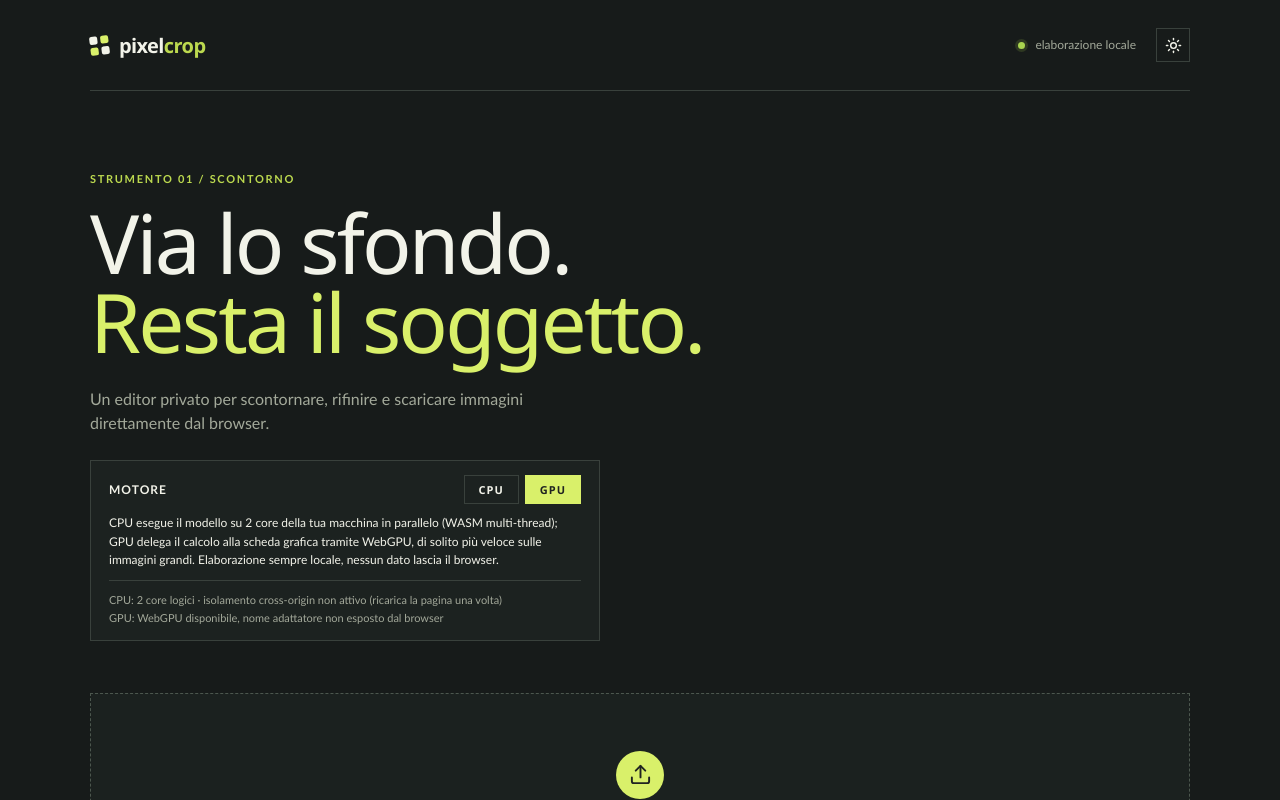
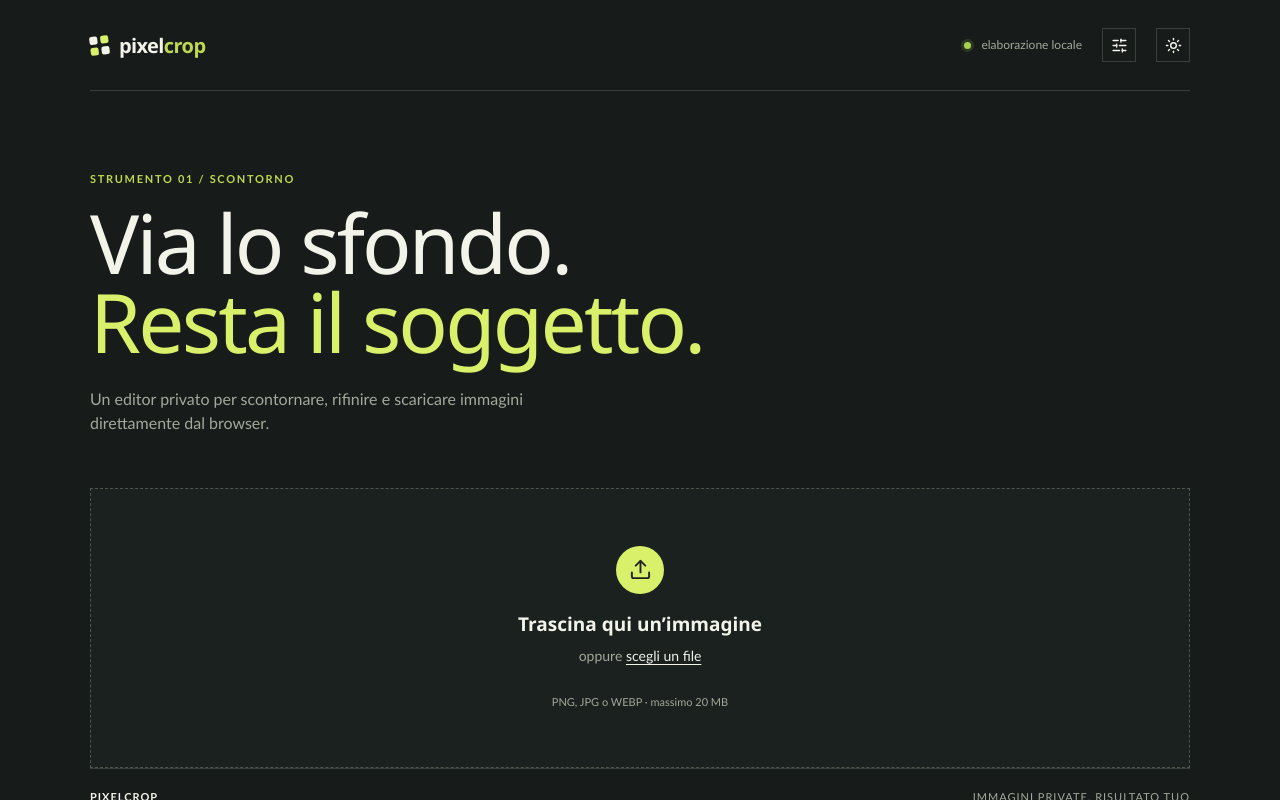
Before and after one commit to Juan0177/pixelCrop, a React (Vite) app: page / in a window 1280 px wide. Shown: the top 800 px of the page. Built offline with nearby package versions, Linux system fonts and the light colour scheme.

Commit message:
Aggiunge toggle mostra/nascondi opzioni: modalità base con motore automatico e solo tempo impiegato, modalità avanzata con selettore motore e monitor completo

```diff
--- a/src/main.jsx
+++ b/src/main.jsx
@@ -1,6 +1,6 @@
 import { useEffect, useRef, useState } from 'react';
 import { createRoot } from 'react-dom/client';
-import { Download, ImagePlus, Moon, RotateCcw, Sun, Upload, WandSparkles } from 'lucide-react';
+import { Download, ImagePlus, Moon, RotateCcw, SlidersHorizontal, Sun, Upload, WandSparkles } from 'lucide-react';
 import { segmentForeground } from '../assets/js/background-removal.js';
 import './styles.css';
 
@@ -17,6 +17,7 @@ function shapeAlpha(alpha, value) {
 
 function App() {
   const [theme, setTheme] = useState(() => localStorage.getItem('pixelcrop-theme') || 'dark');
+  const [showAdvanced, setShowAdvanced] = useState(() => localStorage.getItem('pixelcrop-advanced') === 'true');
   const [file, setFile] = useState(null);
   const [originalUrl, setOriginalUrl] = useState('');
   const [status, setStatus] = useState(null);
@@ -49,6 +50,10 @@ function App() {
     document.documentElement.dataset.theme = theme;
     localStorage.setItem('pixelcrop-theme', theme);
   }, [theme]);
+
+  useEffect(() => {
+    localStorage.setItem('pixelcrop-advanced', String(showAdvanced));
+  }, [showAdvanced]);
 
   // Il nome della GPU si ottiene solo dopo aver richiesto un adattatore: WebGPU non lo espone in modo sincrono.
   useEffect(() => {
@@ -227,13 +232,17 @@ function App() {
     <main className="app-shell">
       <nav className="topbar">
         <a className="brand" href="./" aria-label="PixelCrop home"><span className="brand-mark"><i /><i /><i /><i /></span><span>pixel<span>crop</span></span></a>
-        <div className="topbar-actions"><span className="privacy-note"><span className="status-dot" /> elaborazione locale</span><button className="icon-button" onClick={() => setTheme(theme === 'dark' ? 'light' : 'dark')} aria-label="Cambia tema">{theme === 'dark' ? <Sun size={17} /> : <Moon size={17} />}</button></div>
+        <div className="topbar-actions">
+          <span className="privacy-note"><span className="status-dot" /> elaborazione locale</span>
+          <button className="icon-button" onClick={() => setShowAdvanced((previous) => !previous)} aria-label={showAdvanced ? 'Nascondi opzioni' : 'Mostra opzioni'} aria-pressed={showAdvanced} title={showAdvanced ? 'Nascondi opzioni' : 'Mostra opzioni'}><SlidersHorizontal size={17} /></button>
+          <button className="icon-button" onClick={() => setTheme(theme === 'dark' ? 'light' : 'dark')} aria-label="Cambia tema">{theme === 'dark' ? <Sun size={17} /> : <Moon size={17} />}</button>
+        </div>
       </nav>
       <section className="intro">
         <p className="eyebrow">strumento 01 / scontorno</p>
         <h1>Via lo sfondo.<br /><em>Resta il soggetto.</em></h1>
         <p className="lede">Un editor privato per scontornare, rifinire e scaricare immagini direttamente dal browser.</p>
-        <div className="engine-panel">
+        {showAdvanced && <div className="engine-panel">
           <div className="engine-row">
             <span>Motore</span>
             <div className="engine-toggle">
@@ -248,7 +257,7 @@ function App() {
             CPU: {capabilities.cores} core logici · isolamento cross-origin {capabilities.isolated ? 'attivo (multi-thread abilitato)' : 'non attivo (ricarica la pagina una volta)'}<br />
             GPU: {capabilities.gpu ? (capabilities.gpuName || 'WebGPU disponibile, nome adattatore non esposto dal browser') : 'WebGPU non disponibile su questo browser/dispositivo'}
           </p>
-        </div>
+        </div>}
       </section>
       {!file && <label className="dropzone" onDragOver={(event) => { event.preventDefault(); event.currentTarget.classList.add('is-dragging'); }} onDragLeave={(event) => event.currentTarget.classList.remove('is-dragging')} onDrop={(event) => { event.preventDefault(); event.currentTarget.classList.remove('is-dragging'); processImage(event.dataTransfer.files[0]); }}>
         <input ref={fileInputRef} type="file" accept="image/png,image/jpeg,image/webp" onChange={(event) => processImage(event.target.files[0])} />
@@ -257,6 +266,8 @@ function App() {
       {status === 'processing' && <section className="progress-panel">
         <div className="progress-head"><span><WandSparkles size={15} /> Elaborazione locale</span><span>{Math.round(progress)}%</span></div>
         <div className="progress-track"><span style={{ width: `${progress}%` }} /></div>
+        {showAdvanced ? (
+          <>
             <p>
               {modelCached
                 ? `Modello già in cache in questa sessione: solo il calcolo sull'immagine viene rieseguito (motore ${device.toUpperCase()}).`
@@ -268,6 +279,10 @@ function App() {
               <div><span>Calcolo pianificato</span><strong>{device === 'gpu' ? 'WebGPU' : `${capabilities.isolated ? capabilities.cores : 1} thread WASM`}</strong></div>
               <p className="live-stats-note">La cache evita solo il ri-download e la ri-creazione della sessione del modello: il calcolo della rete neurale sui pixel dell'immagine va sempre rieseguito, anche ripetendo la stessa immagine, quindi la durata resta simile da qui in poi. I browser inoltre non espongono l'uso reale di CPU/GPU in percentuale (mitigazioni contro attacchi Spectre): questi restano gli unici valori misurabili da una pagina web.</p>
             </div>}
+          </>
+        ) : (
+          liveStats && <p className="elapsed-only">Tempo impiegato: {(liveStats.elapsedMs / 1000).toFixed(1)} s</p>
+        )}
       </section>}
       {error && <div className="error" role="alert">{error}</div>}
       {status === 'ready' && <section className="editor-result"><div className="result-head"><div><p className="eyebrow">risultato pronto</p><h2>Prima / dopo</h2></div><button className="secondary-button" onClick={clear}>Nuova immagine</button></div>
```
Also changed, not shown: src/styles.css. Lines whose indentation alone changed are shown as unchanged.
